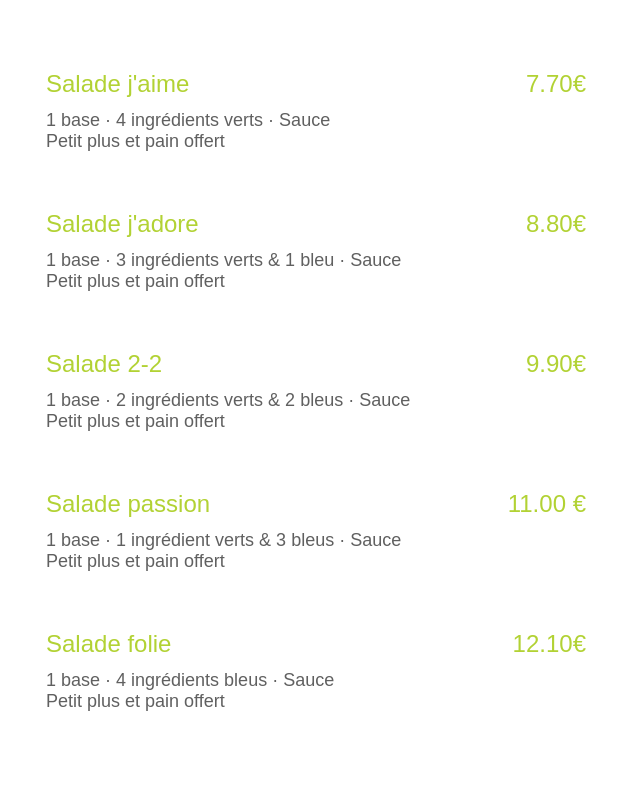
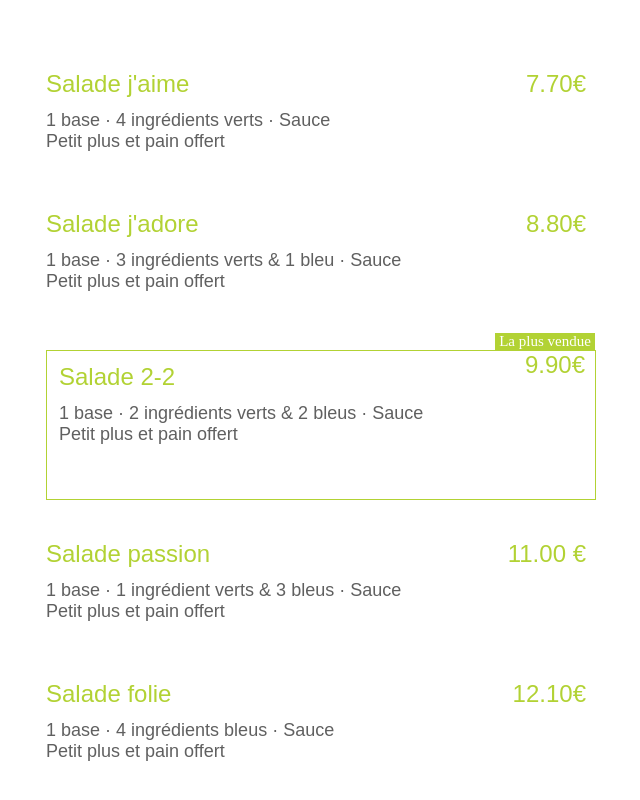
Before and after one commit to IIM-Creative-Technology/rattrapages-failaxite, a plain HTML site: page index.html in a window 1280 px wide. Shown: the part 3127-3927 px from the top of the page, without its empty margins (113-753 px from the left). Drawn offline with nearby package versions, Linux system fonts and the light colour scheme; files that its build step writes are made by us from their sources; files whose address does not match are found by name.

Commit message:
:bug: Fixing Best offer card

```diff
--- a/style/base/_base.scss
+++ b/style/base/_base.scss
@@ -245,7 +245,21 @@
   width: 75%;
 }
 
-.menu .best-offer {
+.best-offer::before {
+  content: "La plus vendue !";
+  position: absolute;
+  top: -18px;
+  right: 0px;
+  width: 100px;
+  height: 17px;
+  background-color: #B2D234;
+  color: white;
+  font-weight: 400;
+  font-size: 15px;
+  text-align: center;
+}
+
+.best-offer {
   border: 1px solid #B2D234;
   padding: 12px;
   height: 150px;
```
Also changed, not shown: style/style.css, 1 other file.
